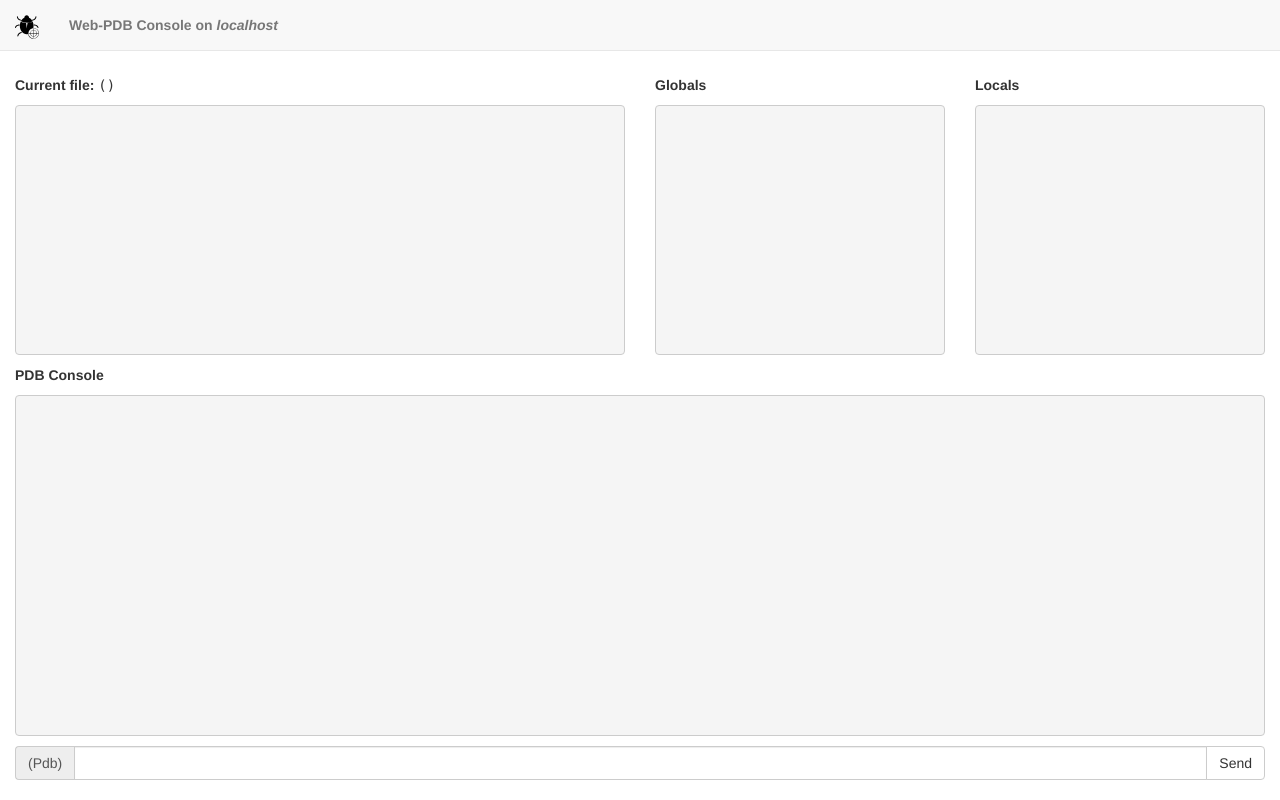
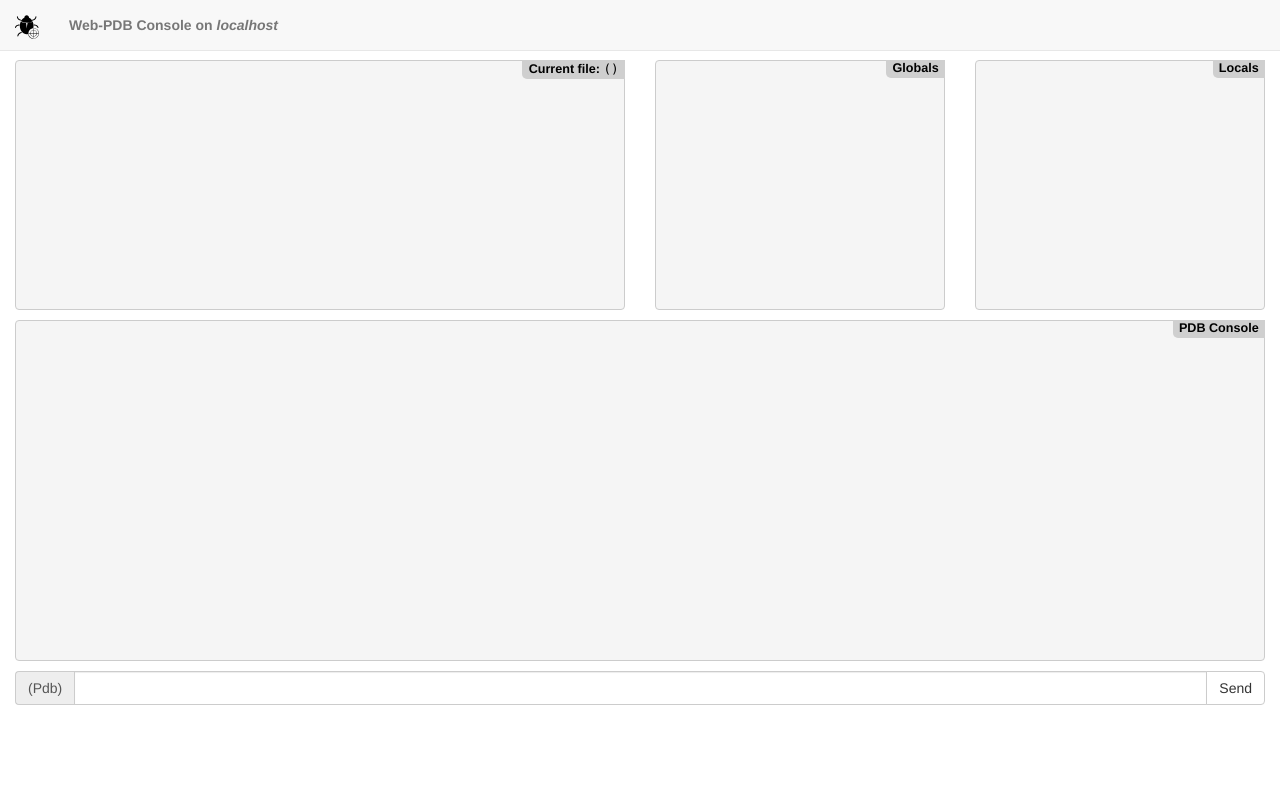
Before and after one commit to romanvm/python-web-pdb, a Bottle app: page / in a window 1280 px wide. Run offline with Bottle, Linux system fonts and the light colour scheme; some libraries are stand-ins or nearby versions.

Commit message:
Changes label style for info-boxes

```diff
--- a/web_pdb/static/css/web-console.css
+++ b/web_pdb/static/css/web-console.css
@@ -1,13 +1,9 @@
 html, body {
-  padding-top: 35px;
+  padding-top: 30px;
 }
 
 .container {
   padding: 5px;
-}
-
-.row {
-  padding-top: 5px;
 }
 
 .info {
@@ -22,3 +18,31 @@
 .navbar-text {
   font-weight: bold;
 }
+
+div.infobox-label {
+  position: relative;
+}
+
+div.infobox-label > div.infobox-label-text {
+  color: black;
+  background-color: #CFCFCF;
+  display: inline-block;
+  position: absolute;
+  bottom: auto;
+  left: auto;
+  top: 0;
+  right: 0;
+  width: auto;
+  height: auto;
+  font-size: 0.9em;
+  border-radius: 0 0 0 5px;
+  padding: 0 0.5em;
+  text-shadow: none;
+  z-index: 1;
+  box-shadow: none;
+  -webkit-transform: none;
+  -moz-transform: none;
+  -ms-transform: none;
+  -o-transform: none;
+  transform: none;
+}
--- a/web_pdb/templates/index.html
+++ b/web_pdb/templates/index.html
@@ -27,19 +27,35 @@
   <div class="container-fluid language-python">
     <div class="row">
       <div class="col-sm-6">
-        <p><strong>Current file:</strong> <samp><span id="filename"></span>(<span id="curr_line"></span>)</samp></p>
+        <div class="infobox-label">
+          <div class="infobox-label-text">
+            <strong>Current file:</strong> <samp><span id="filename"></span>(<span id="curr_line"></span>)</samp>
+          </div>
+        </div>
         <pre id="curr_file" class="line-numbers info"><code id="curr_file_code"></code></pre>
       </div>
       <div class="col-sm-3">
-        <p><strong>Globals</strong></p>
+        <div class="infobox-label">
+          <div class="infobox-label-text">
+            <strong>Globals</strong>
+          </div>
+        </div>
         <pre class="info"><code id="globals"></code></pre>
       </div>
       <div class="col-sm-3">
-        <p><strong>Locals</strong></p>
+        <div class="infobox-label">
+          <div class="infobox-label-text">
+            <strong>Locals</strong>
+          </div>
+        </div>
         <pre class="info"><code id="locals"></code></pre>
       </div>
       <div class="col-sm-12">
-        <p><strong>PDB Console</strong></p>
+        <div class="infobox-label">
+          <div class="infobox-label-text">
+            <strong>PDB Console</strong>
+          </div>
+        </div>
         <pre id="console"><code id="stdout"></code></pre>
       </div>
       <div class="col-sm-12">
```
Also changed, not shown: web_pdb/static/css/prism.css (+0 -27 lines).
